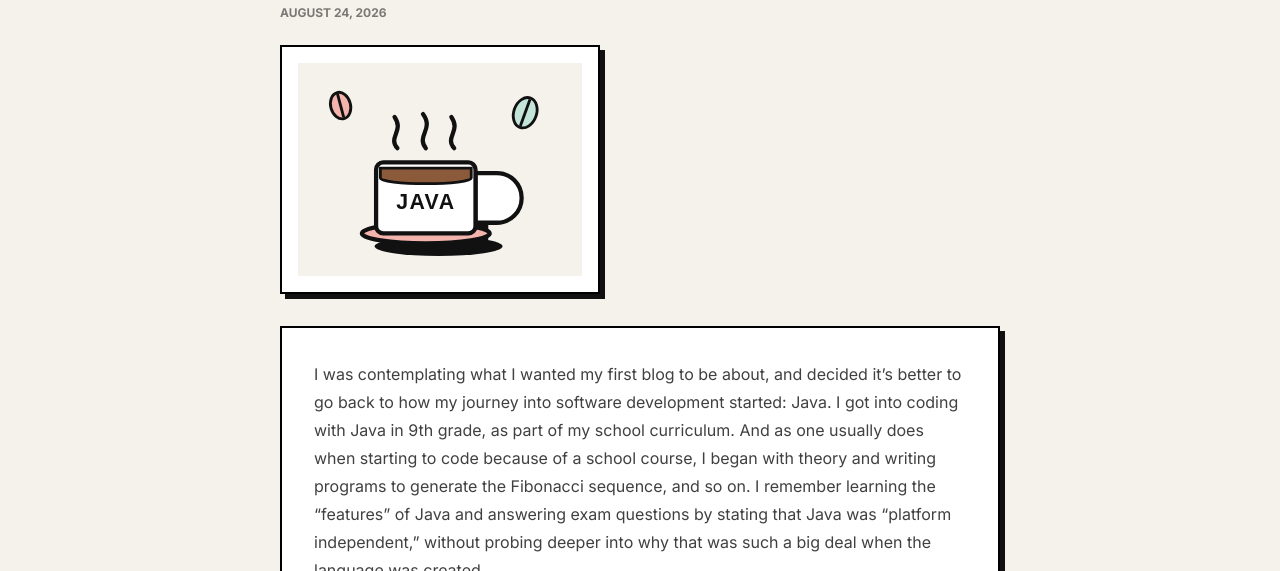
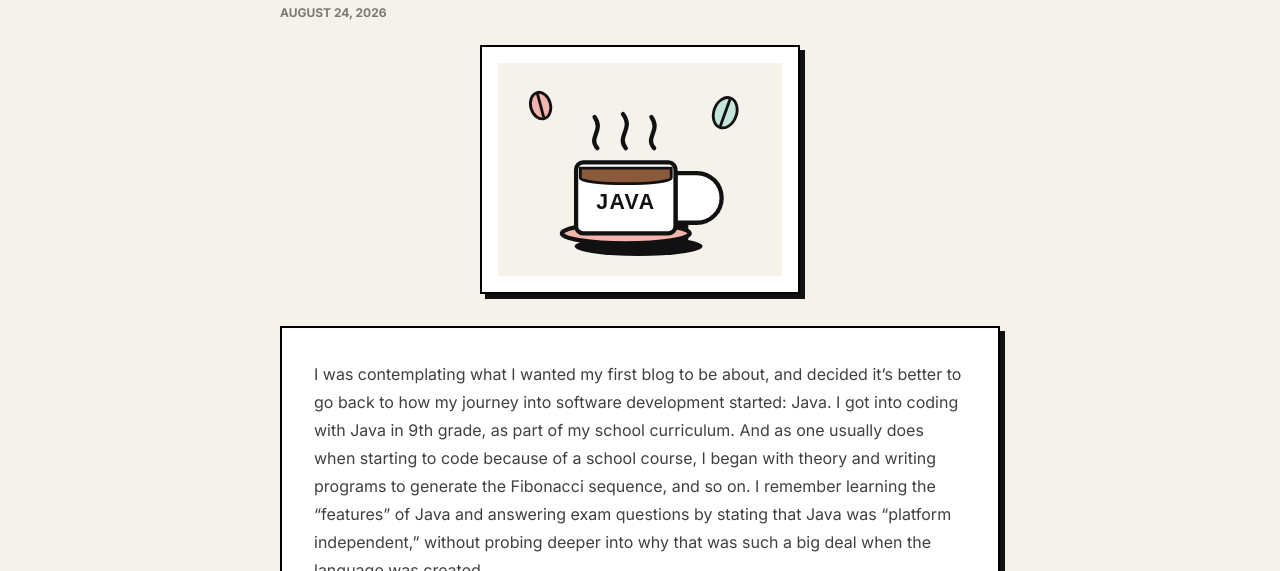
Before and after one commit to sriramv-98/sriramv-98.github.io, an Astro site: page /blog/java-while-you-have-some-java in a window 1280 px wide. Shown: the part 229-800 px from the top of the page. Built offline with nearby package versions, Linux system fonts and the light colour scheme; Astro itself is replaced by a stand-in of ours.

Commit message:
Center banner image on blog post page

```diff
--- a/src/pages/blog/[...slug].astro
+++ b/src/pages/blog/[...slug].astro
@@ -38,7 +38,7 @@ const { Content } = await render(post);
       <img
         src={post.data.image}
         alt={post.data.imageAlt ?? ''}
-        class="shadow-brutal mt-6 w-full max-w-xs border-2 border-black bg-white object-contain p-4"
+        class="shadow-brutal mx-auto mt-6 w-full max-w-xs border-2 border-black bg-white object-contain p-4"
       />
     )}
 
```
